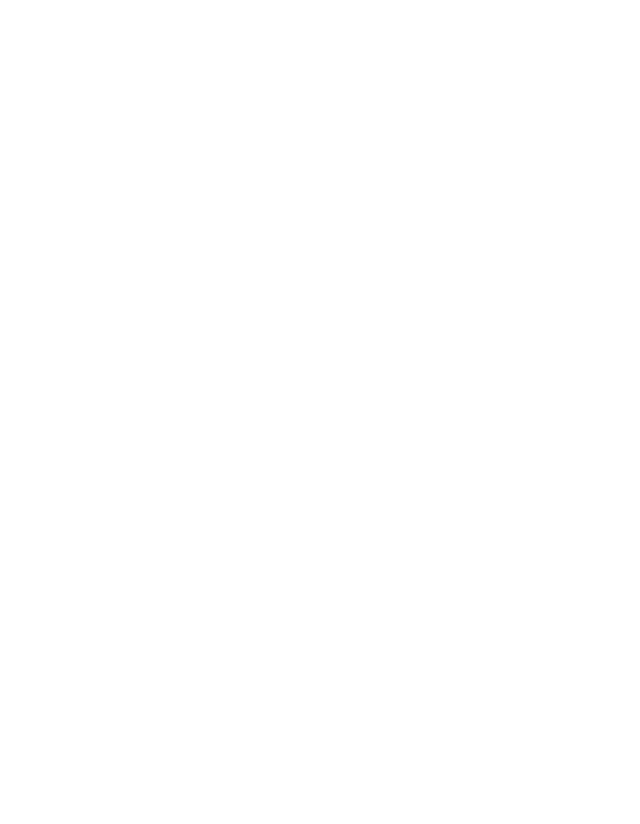
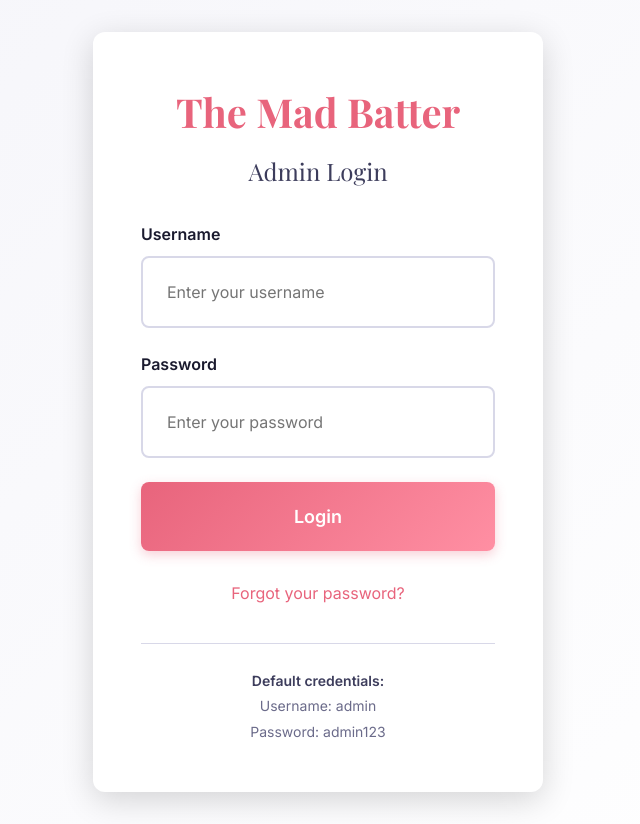
Before and after one commit to DanielleLensly/Madbatter, a React (Vite) app: page /madbatter-login in a window 1280 px wide. Before the commit this address had no page. Shown: the whole page, without its empty margins (322-962 px from the left). Before the commit the page ends 800 px from the top, so only its background shows below. Built offline with nearby package versions, Linux system fonts and the light colour scheme.

Commit message:
working on login page

```diff
--- a/package.json
+++ b/package.json
@@ -11,7 +11,8 @@
     "test:ui": "vitest --ui",
     "test:coverage": "vitest --coverage",
     "predeploy": "npm run build",
-    "deploy": "gh-pages -d dist"
+    "deploy": "gh-pages -d dist",
+    "postbuild": "node -e \"const fs=require('fs'); fs.copyFileSync('dist/index.html', 'dist/404.html');\""
   },
   "dependencies": {
     "@emailjs/browser": "^4.4.1",
--- a/src/App.tsx
+++ b/src/App.tsx
@@ -15,7 +15,7 @@ function App() {
       <BrowserRouter basename={basename}>
         <Routes>
           <Route path="/" element={<Home />} />
-          <Route path="/login" element={<Login />} />
+          <Route path="/madbatter-login" element={<Login />} />
           <Route
             path="/admin"
             element={
--- a/src/components/auth/ProtectedRoute.tsx
+++ b/src/components/auth/ProtectedRoute.tsx
@@ -10,7 +10,7 @@ const ProtectedRoute: React.FC<ProtectedRouteProps> = ({ children }) => {
   const { isAuthenticated } = useAuth();
 
   if (!isAuthenticated) {
-    return <Navigate to="/login" replace />;
+    return <Navigate to="/madbatter-login" replace />;
   }
 
   return <>{children}</>;
--- a/src/pages/Home.tsx
+++ b/src/pages/Home.tsx
@@ -481,6 +481,7 @@ const Home: React.FC = () => {
       <button className={styles.floatingBtn} onClick={bookingModal.open} aria-label="Book Now">
         📅
       </button>
+
     </div>
   );
 };
```
